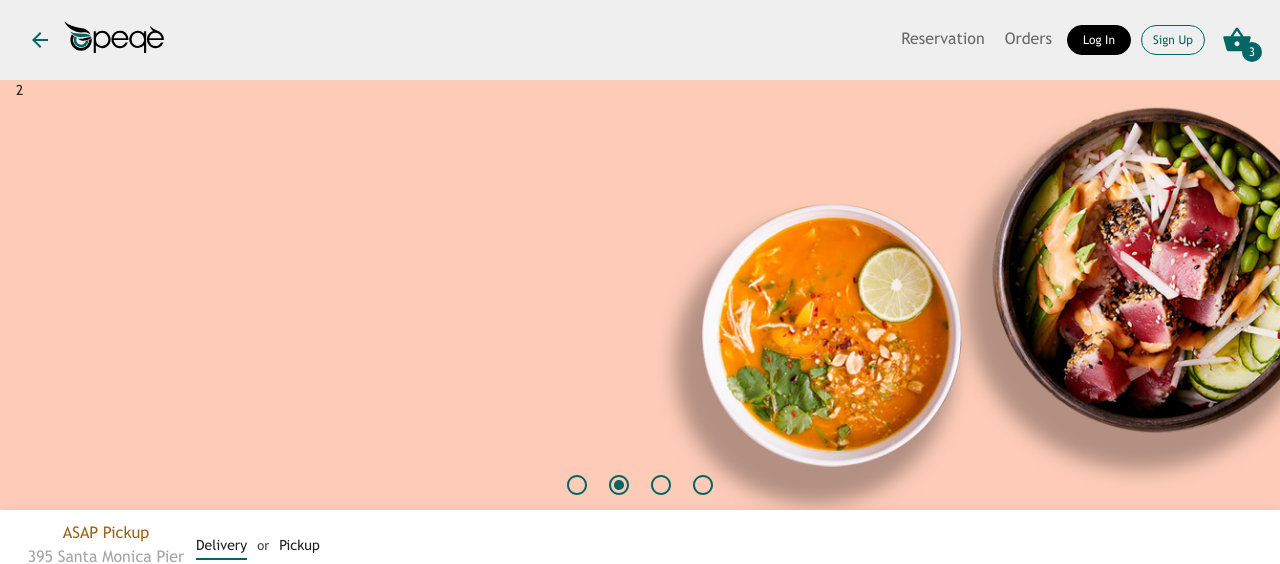
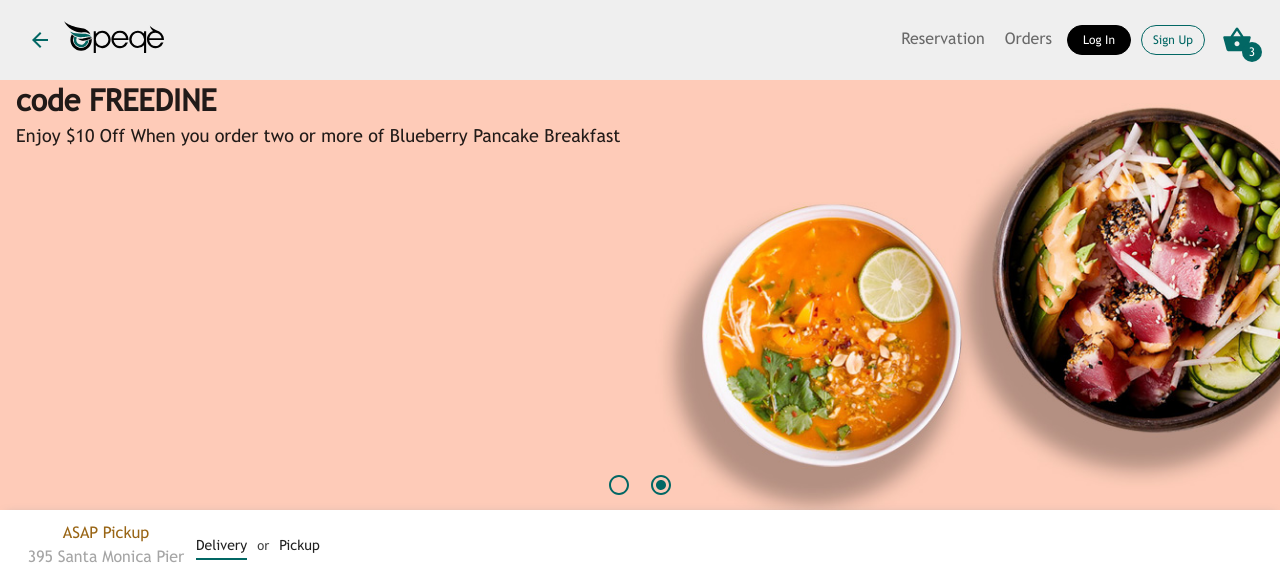
Before and after one commit to doctor-sam/opeqe-challenge, a React (Create React App) app: page / in a window 1280 px wide. Shown: the top 564 px of the page. Built offline with nearby package versions, Linux system fonts and the light colour scheme.

Commit message:
cleanup and slider improved

```diff
--- a/src/Header.tsx
+++ b/src/Header.tsx
@@ -1,5 +1,5 @@
 import React, { useEffect, useState } from "react";
-import { Container, Box, Link, Button } from "@material-ui/core";
+import { Box, Link, Button } from "@material-ui/core";
 import { makeStyles } from "@material-ui/core/styles";
 import clsx from "clsx";
 import BasketButton from "./BasketButton";
--- a/src/HeaderPromotion.tsx
+++ b/src/HeaderPromotion.tsx
@@ -2,7 +2,6 @@ import React from "react";
 import { makeStyles } from "@material-ui/core/styles";
 import HomeHeader from "./assets/HomeHeader.jpg";
 import Slider from "./Slider";
-import { Container } from "@material-ui/core";
 
 const useStyles = makeStyles((theme: any) => ({
   root: {
@@ -26,8 +25,26 @@ const useStyles = makeStyles((theme: any) => ({
     objectFit: "cover",
     width: "100%",
     height: "100%"
+  },
+  promotion: {},
+  promotionTitle: {
+    fontSize: 30,
+    fontWeight: 700
+  },
+  promotionDescription: {
+    fontSize: 18,
   }
 }));
+
+function Promotion({ title, description }: any) {
+  const classes = useStyles();
+  return (
+    <div className={classes.promotion}>
+      <div className={classes.promotionTitle}>{title}</div>
+      <div className={classes.promotionDescription}>{description}</div>
+    </div>
+  );
+}
 
 export default function HeaderPromotion() {
   const classes = useStyles();
@@ -38,7 +55,16 @@ export default function HeaderPromotion() {
         <Slider
           buttonsProps={{ color: "primary" }}
           autoInterval={4000}
-          items={[1, 2, 3, 4]}
+          items={[
+            <Promotion
+              title="Happy Hour"
+              description="Get $8 Off When You Order Two or more Quarter Dark and Leg"
+            />,
+            <Promotion
+              title="code FREEDINE"
+              description="Enjoy $10 Off When you order two or more of Blueberry Pancake Breakfast"
+            />
+          ]}
         />
       </div>
     </div>
--- a/src/Slider.tsx
+++ b/src/Slider.tsx
@@ -20,7 +20,7 @@ const useStyles = makeStyles({
     "&-enter": {
       opacity: 0
     },
-    "&-active": {
+    "&-enter-active": {
       opacity: 1
     },
     "&-exit": {
```
